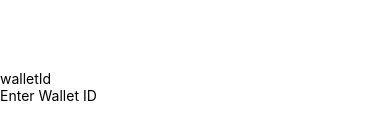
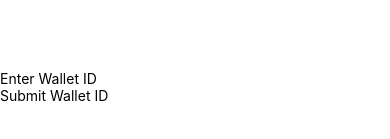
Before and after one commit to dianalam122/DeltaHacks, a React Native app: screen /CreateWallet in a window 390 px wide. Shown: the part 335-474 px from the top of the page. Built offline with nearby package versions, Linux system fonts and the light colour scheme.

Commit message:
Change Wallet Text

```diff
--- a/CreateWallet.js
+++ b/CreateWallet.js
@@ -9,7 +9,7 @@ export const CreateWallet = ({navigation}) => {
             <TextInput
                 className={"mx-2"}
                 onChangeText={onChangeWalletId}
-                placeholder="walletId"
+                placeholder="Enter Wallet ID"
             />
             <Pressable
                 onPress={async () => {
@@ -25,11 +25,11 @@ export const CreateWallet = ({navigation}) => {
                     await updateDoc(docRef, {
                         "walletId": walletId
                     });
-                    navigation.navigate("Home");
+                    navigation.navigate("Dashboard");
                 }
                 }
             >
-                <Text>Enter Wallet ID</Text>
+                <Text>Submit Wallet ID</Text>
             </Pressable>
         </View>
     );
```
